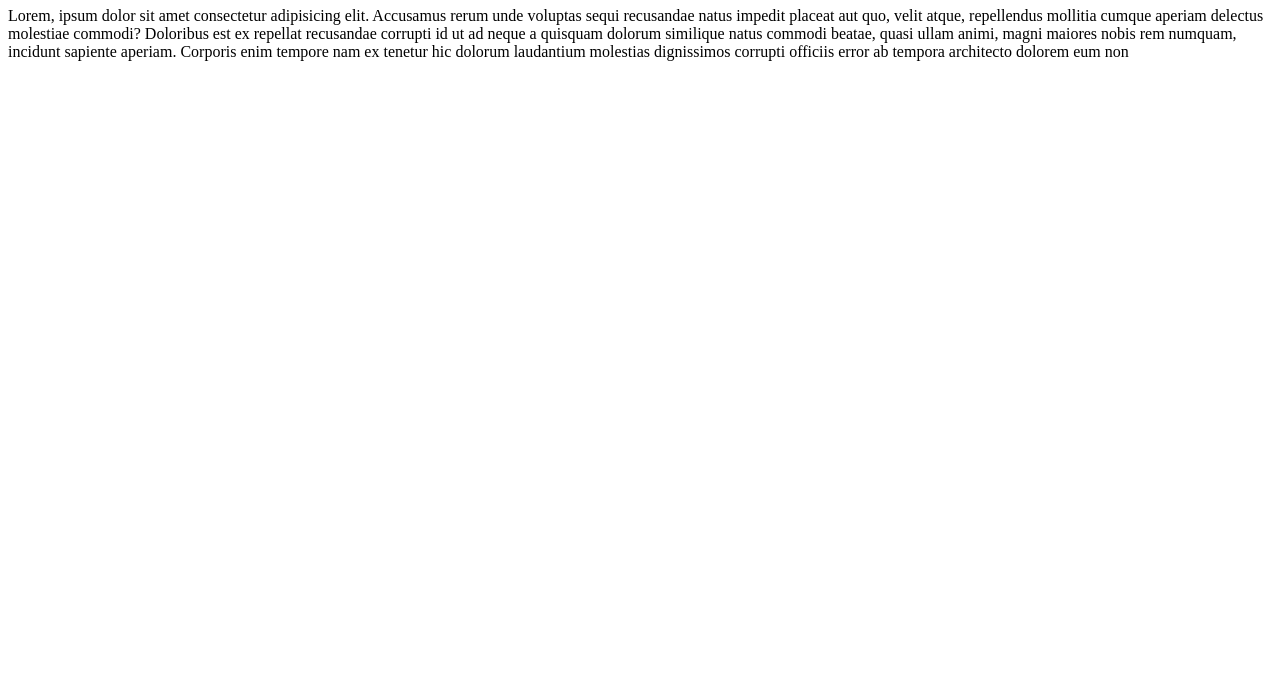
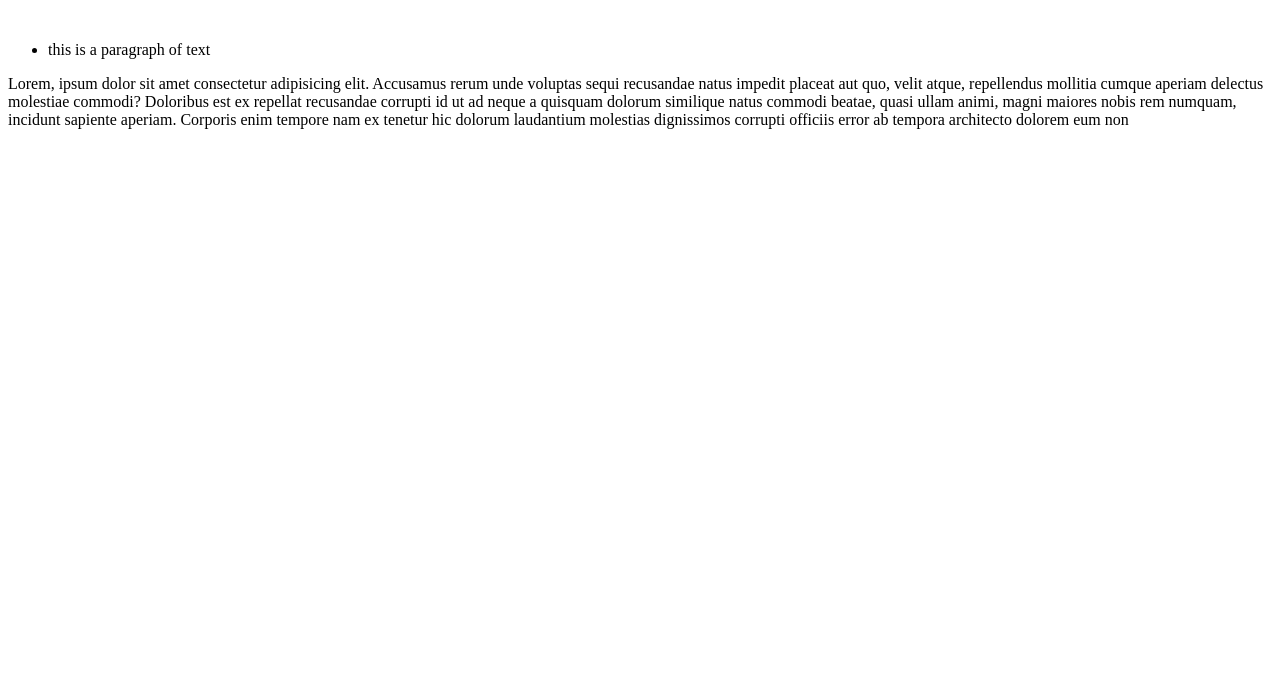
Before and after one commit to mohammadmahdiarab/repo-test01, a plain HTML site: page index.html in a window 1280 px wide. Shown: the part 117-800 px from the top of the page. Drawn offline with Linux system fonts and the light colour scheme.

Commit message:
create ul tag in index.html

```diff
--- a/index.html
+++ b/index.html
@@ -17,6 +17,12 @@
     </header>
 
     <h1>this is a home page</h1>
+    <br>
+    <ul>
+        <li>
+            <p> this is a paragraph of text</p>
+        </li>
+    </ul>
 
     <p>Lorem, ipsum dolor sit amet consectetur adipisicing elit. Accusamus rerum unde voluptas sequi recusandae natus
         impedit placeat aut quo, velit atque, repellendus mollitia cumque aperiam delectus molestiae commodi? Doloribus
```
Also changed, not shown: 1 other file.
